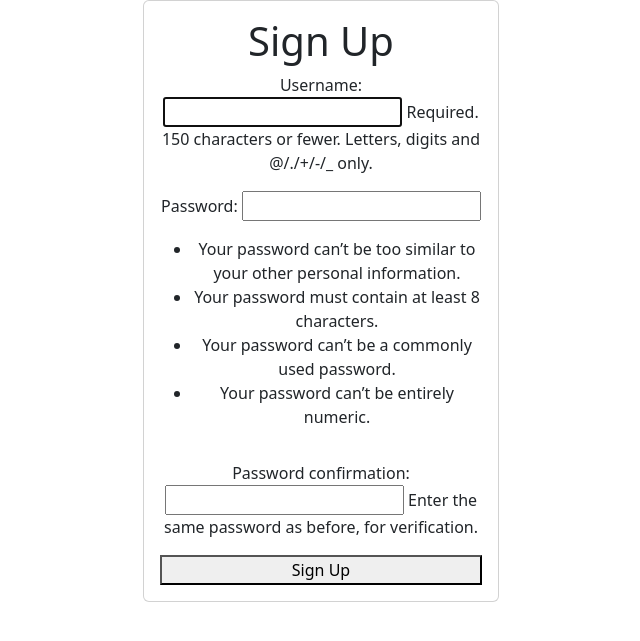
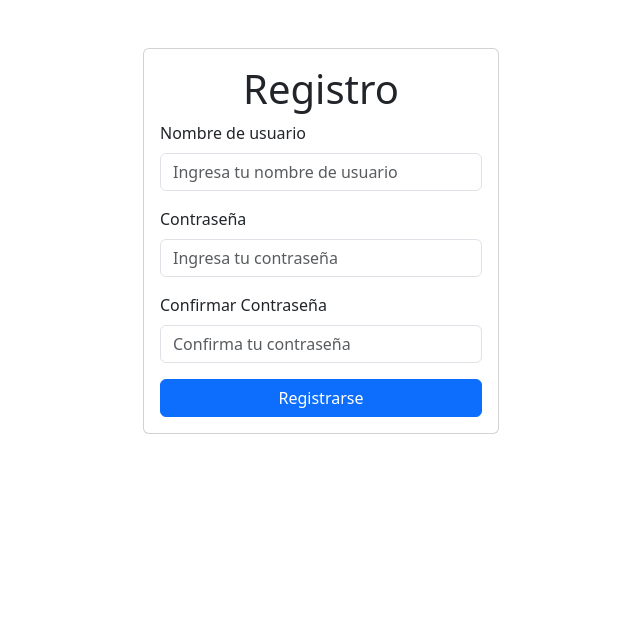
Before and after one commit to devmateus9/django-crud-auth, a Django app: page /signup/ in a window 1280 px wide. Shown: the part 56-697 px from the top of the page, without its empty margins (319-959 px from the left). Run offline with Django 5.2, Linux system fonts and the light colour scheme.

Commit message:
boostrap 2da parte Commit 240824 v2

```diff
--- a/tasks/templates/signup.html
+++ b/tasks/templates/signup.html
@@ -4,15 +4,31 @@
 
 <main class="container">
     <div class ="row">
-        <div class ="col-md-4 offset-md-4">
-            <form action="/signup/" method="POST" class = "card card-body text-center">
-                <h1>Sign Up</h1>
+        <div class ="col-md-4 offset-md-4 mt-5">
+            <form action="/signup/" method="POST" class = "card card-body">
+                <h1 class = "text-center">Registro</h1>
                 {{error}}
                 {% csrf_token %}
-                {{form.as_p}}
-                <button>
-                    Sign Up
-                </button>
+                <form>
+                    <div class="mb-3">
+                      <label for="username" class="form-label">Nombre de usuario</label>
+                      <input type="text" class="form-control" id="username" name = "username"
+                      placeholder="Ingresa tu nombre de usuario" required>
+                    </div>
+                    <div class="mb-3">
+                      <label for="password1" class="form-label">Contraseña</label>
+                      <input type="password" class="form-control" id="password1" name = "password1"
+                      placeholder="Ingresa tu contraseña" required>
+                    </div>
+                    <div class="mb-3">
+                      <label for="password2" class="form-label">Confirmar Contraseña</label>
+                      <input type="password" class="form-control" id="password2" name = "password2"
+                      placeholder="Confirma tu contraseña" required>
+                    </div>
+                    <button type="submit" class="btn btn-primary w-100">
+                        Registrarse
+                    <div class="|1"></div></button>
+                  </form>
             </form>
         </div>
     </div>
```
Also changed, not shown: tasks/templates/signin.html (+27 -8 lines), db.sqlite3.
